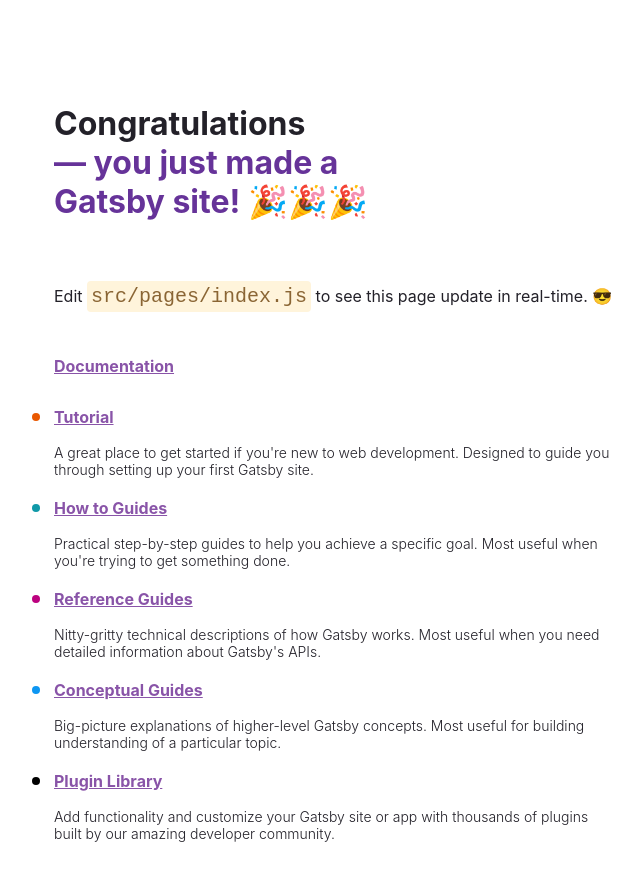
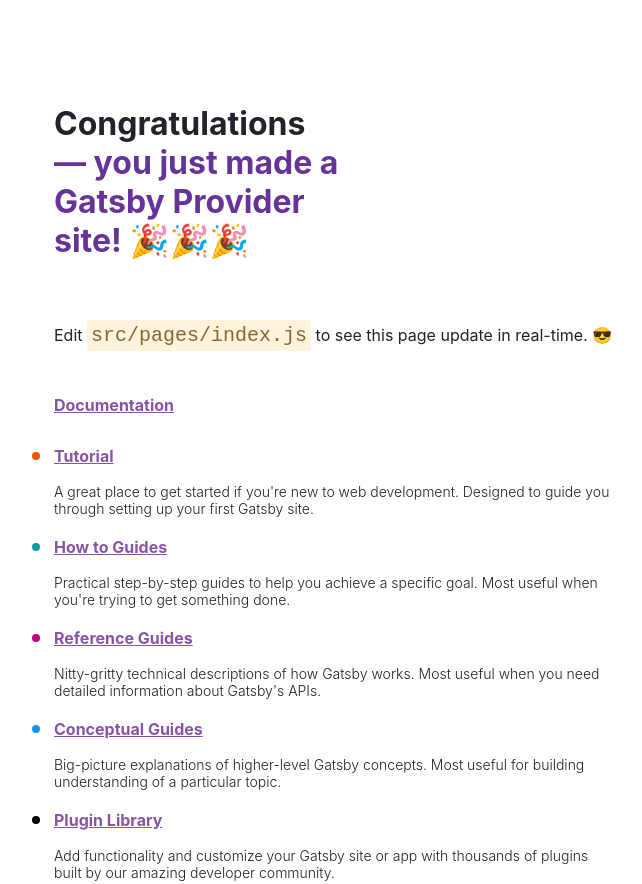
Before and after one commit to PavlykRV/gatsby-provider, a Gatsby site: page / in a window 1280 px wide. Shown: the top 884 px of the page, without its empty margins (50-692 px from the left). Built offline with nearby package versions, Linux system fonts and the light colour scheme; Gatsby itself is replaced by a stand-in of ours.

Commit message:
update Home page title

```diff
--- a/src/pages/index.js
+++ b/src/pages/index.js
@@ -104,7 +104,7 @@
       <h1 style={headingStyles}>
         Congratulations
         <br />
-        <span style={headingAccentStyles}>— you just made a Gatsby site! </span>
+        <span style={headingAccentStyles}>— you just made a Gatsby Provider site! </span>
         <span role="img" aria-label="Party popper emojis">
           🎉🎉🎉
         </span>
```
